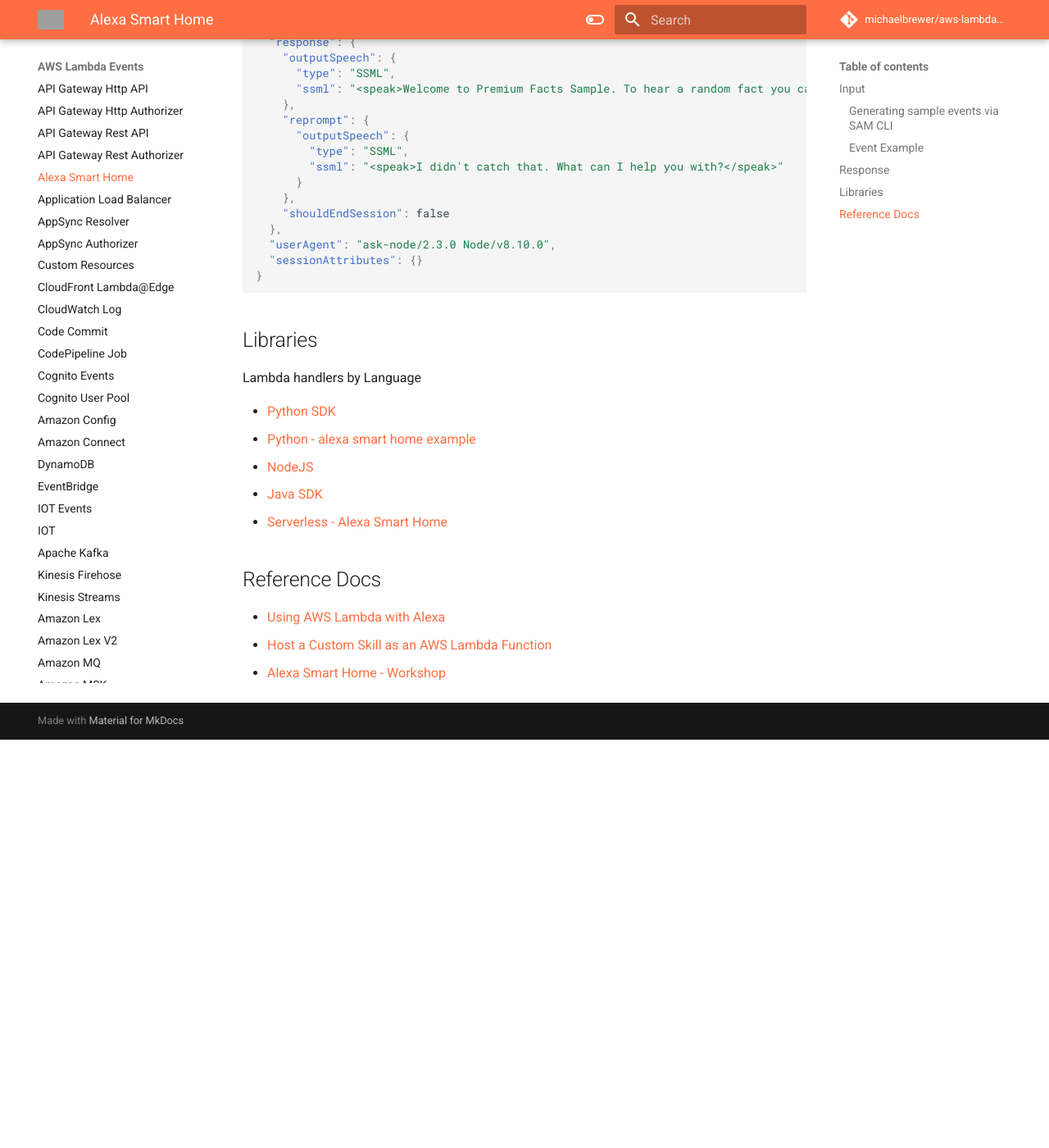
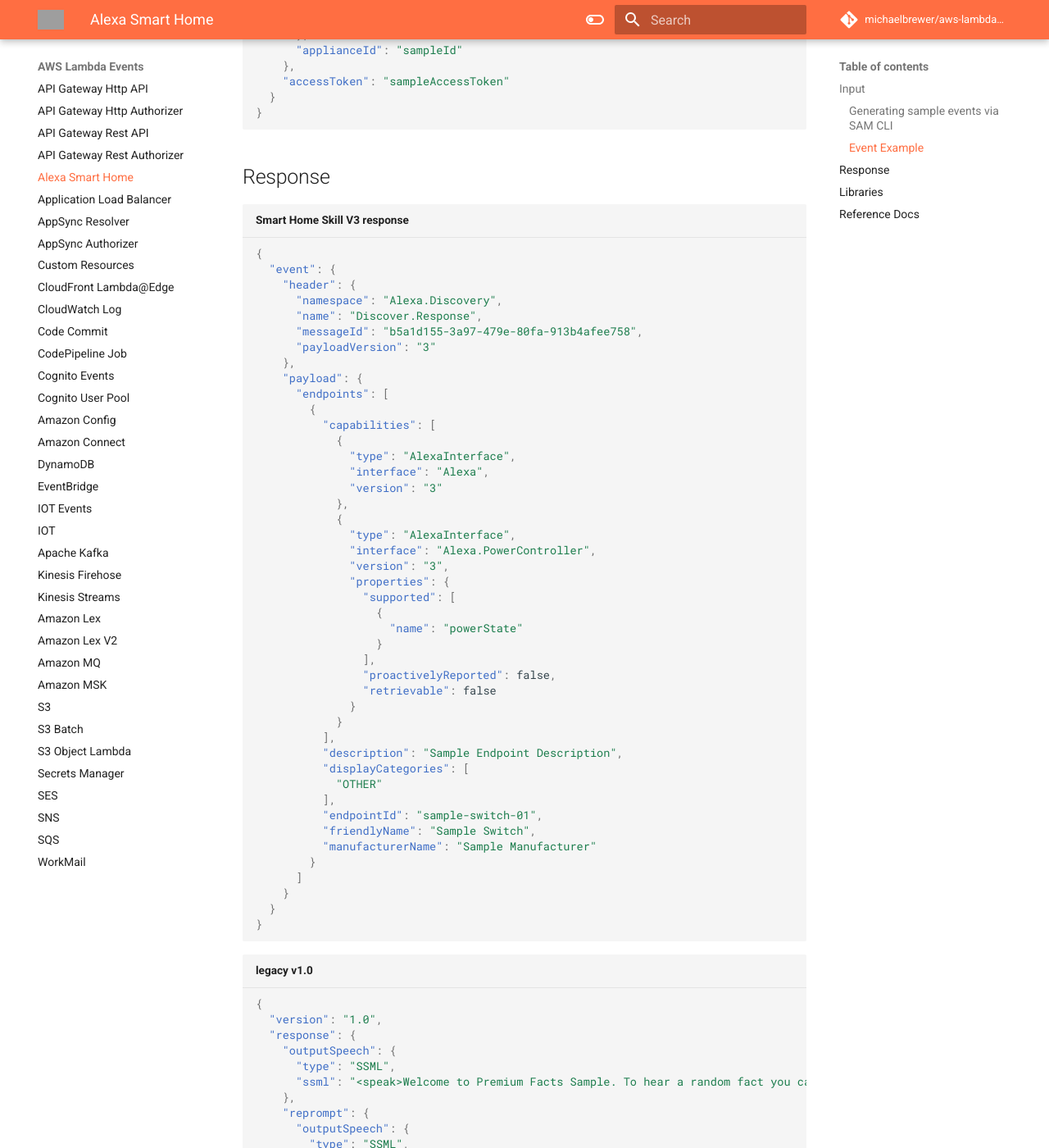
Before and after one commit to michaelbrewer/aws-lambda-events, an MkDocs documentation site: the page built from docs/alexa-smart-home.md, in a window 1280 px wide and 1400 px high, scrolled down 1137 px. Shown: the whole window at 82% size. Built offline with MkDocs 1.6.1 and Material for MkDocs 9.7.7, drawn with Linux system fonts in a browser that asks for light colours; comment, search, counter and statistics services are not loaded; before the commit the page ends 2039 px from its top, so only the background shows below that; some of the changed text lies outside the part shown; grey boxes are pictures that could not be loaded.

Commit message:
feat(alexa-smart-home): Add payload v3

````diff
--- a/docs/alexa-smart-home.md
+++ b/docs/alexa-smart-home.md
@@ -17,7 +13,25 @@
 
 ### Event Example
 
-```json title="Example Alexa smart home event"
+```json title="Smart Home Skill V3 request"
+{
+  "directive": {
+    "header": {
+      "namespace": "Alexa.Discovery",
+      "name": "Discover",
+      "payloadVersion": "3",
+      "messageId": "1bd5d003-31b9-476f-ad03-71d471922820"
+    },
+    "payload": {
+      "scope": {
+        "type": "BearerToken"
+      }
+    }
+  }
+}
+```
+
+```json title="Example Alexa smart home event version 1"
 {
   "header": {
     "payloadVersion": "1",
@@ -40,10 +54,54 @@
 
 ## Response
 
-!!! TODO
-    Still need to verify response structure
+```json title="Smart Home Skill V3 response"
+{
+  "event": {
+    "header": {
+      "namespace": "Alexa.Discovery",
+      "name": "Discover.Response",
+      "messageId": "b5a1d155-3a97-479e-80fa-913b4afee758",
+      "payloadVersion": "3"
+    },
+    "payload": {
+      "endpoints": [
+        {
+          "capabilities": [
+            {
+              "type": "AlexaInterface",
+              "interface": "Alexa",
+              "version": "3"
+            },
+            {
+              "type": "AlexaInterface",
+              "interface": "Alexa.PowerController",
+              "version": "3",
+              "properties": {
+                "supported": [
+                  {
+                    "name": "powerState"
+                  }
+                ],
+                "proactivelyReported": false,
+                "retrievable": false
+              }
+            }
+          ],
+          "description": "Sample Endpoint Description",
+          "displayCategories": [
+            "OTHER"
+          ],
+          "endpointId": "sample-switch-01",
+          "friendlyName": "Sample Switch",
+          "manufacturerName": "Sample Manufacturer"
+        }
+      ]
+    }
+  }
+}
+```
 
-```json
+```json title="legacy v1.0"
 {
   "version": "1.0",
   "response": {
````
Also changed, not shown: other parts of docs/alexa-smart-home.md (+0 -4 lines), docs/http-api-custom-authorizer.md (+1 -5 lines).
